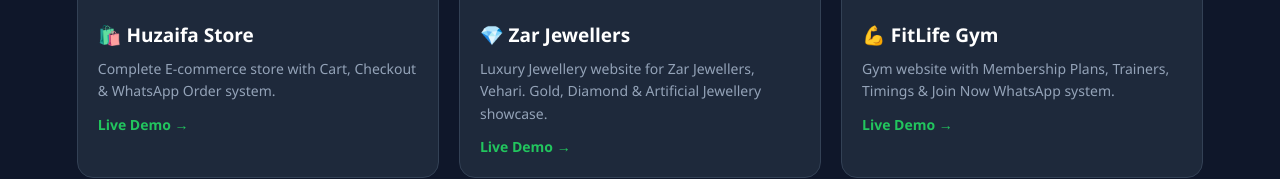
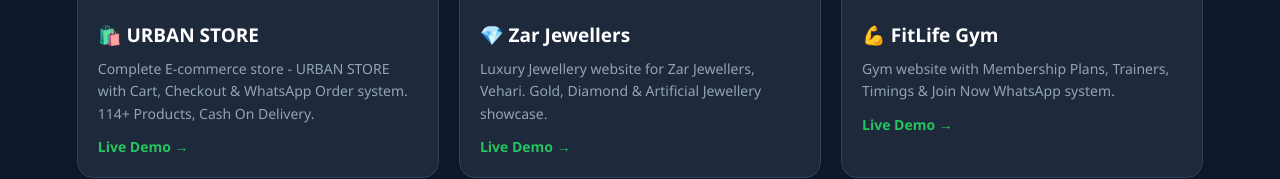
Before and after one commit to huzaifatariq017/Huzaifa-Tariq, a plain HTML site: page index.html in a window 1280 px wide. Shown: the part 1680-1859 px from the top of the page. Drawn offline with Linux system fonts and the light colour scheme.

Commit message:
Update index.html

```diff
--- a/index.html
+++ b/index.html
@@ -83,7 +83,7 @@ footer{text-align:center;padding:22px;color:#64748b;font-size:13px}
 <div class="section" id="projects">
 <h2>My <span>Projects</span></h2>
 <div class="grid">
-<div class="card"><img src="https://images.unsplash.com/photo-1441986300917-64674bd600d8?w=600"><div><h3>🛍️ Huzaifa Store</h3><p>Complete E-commerce store with Cart, Checkout & WhatsApp Order system.</p><a href="https://huzaifatariq017.github.io/huzaifa-store/" target="_blank">Live Demo →</a></div></div>
+<div class="card"><img src="https://images.unsplash.com/photo-1441986300917-64674bd600d8?w=600"><div><h3>🛍️ URBAN STORE</h3><p>Complete E-commerce store - URBAN STORE with Cart, Checkout & WhatsApp Order system. 114+ Products, Cash On Delivery.</p><a href="https://huzaifatariq017.github.io/huzaifa-store/" target="_blank">Live Demo →</a></div></div>
 <div class="card"><img src="https://images.unsplash.com/photo-1515562141207-7a88fb7ce338?w=600"><div><h3>💎 Zar Jewellers</h3><p>Luxury Jewellery website for Zar Jewellers, Vehari. Gold, Diamond & Artificial Jewellery showcase.</p><a href="https://huzaifatariq017.github.io/Zar-Jewellers/" target="_blank">Live Demo →</a></div></div>
 <div class="card"><img src="https://images.unsplash.com/photo-1534438327276-14e5300c3a48?w=600"><div><h3>💪 FitLife Gym</h3><p>Gym website with Membership Plans, Trainers, Timings & Join Now WhatsApp system.</p><a href="https://huzaifatariq017.github.io/FitLife-Gym/" target="_blank">Live Demo →</a></div></div>
 <div class="card"><img src="https://images.unsplash.com/photo-1550745165-9bc0b252726f?w=600"><div><h3>🎮 Snake Game</h3><p>Fun Snake Game in HTML, CSS & JavaScript. Playable on Mobile & Desktop.</p><a href="https://huzaifatariq017.github.io/Huzaifa-Game/" target="_blank">Play Game →</a></div></div>
```
